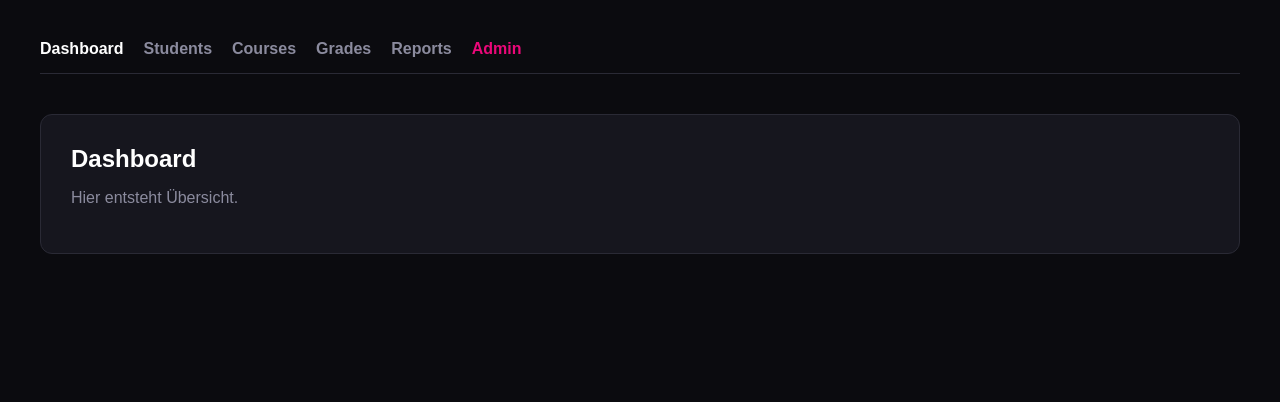
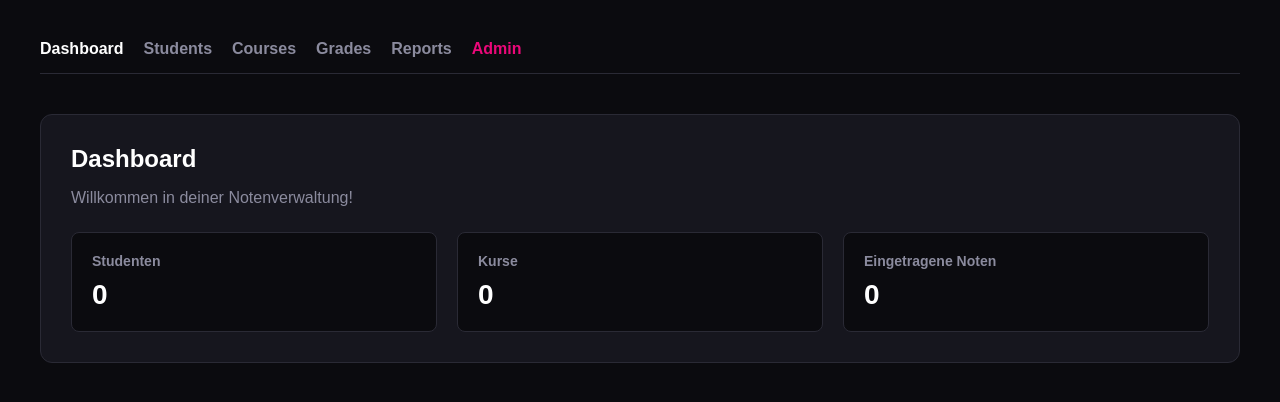
Before and after one commit to bbmnich/Notenverwaltung_Django, a Django app: page / in a window 1280 px wide. Shown: the top 402 px of the page. Run offline with Django 5.2, Linux system fonts and the light colour scheme; data that the repository does not hold is empty.

Commit message:
Dashboard mit Datenbank-Zahlen hinzugefügt

```diff
--- a/basis/templates/dashboard.html
+++ b/basis/templates/dashboard.html
@@ -58,7 +58,7 @@
 <body>
 
     <div class="container">
-        <!-- Das Menü oben zum Testen -->
+        <!-- Hauptmenü der Website -->
         <div class="nav-leiste">
             <a href="{% url 'dashboard' %}" class="aktiv">Dashboard</a>
             <a href="{% url 'students' %}">Students</a>
@@ -71,9 +71,35 @@
         <!-- Der Inhalt für das Dashboard -->
         <div class="box">
             <h1>Dashboard</h1>
-            <p style="color: #8b8b9e;">Hier entsteht Übersicht.</p>
+            <p style="color: #8b8b9e; margin-bottom: 25px;">Willkommen in deiner Notenverwaltung!</p>
+
+            <!-- Flexbox für die Statistik-Karten nebeneinander -->
+            <div style="display: flex; gap: 20px; margin-top: 20px;">
+
+                <!-- Karte 1: Studenten-Zähler -->
+                <div
+                    style="background: #0b0b0f; border: 1px solid #2a2a35; padding: 20px; border-radius: 8px; flex: 1;">
+                    <h3 style="margin: 0; color: #8b8b9e; font-size: 14px;">Studenten</h3>
+                    <!-- Hier wird die Variable aus der views.py eingesetzt -->
+                    <p style="font-size: 28px; font-weight: bold; margin: 10px 0 0 0;">{{ student_count }}</p>
+                </div>
+
+                <!-- Karte 2: Kurse-Zähler -->
+                <div
+                    style="background: #0b0b0f; border: 1px solid #2a2a35; padding: 20px; border-radius: 8px; flex: 1;">
+                    <h3 style="margin: 0; color: #8b8b9e; font-size: 14px;">Kurse</h3>
+                    <p style="font-size: 28px; font-weight: bold; margin: 10px 0 0 0;">{{ course_count }}</p>
+                </div>
+
+                <!-- Karte 3: Noten-Zähler -->
+                <div
+                    style="background: #0b0b0f; border: 1px solid #2a2a35; padding: 20px; border-radius: 8px; flex: 1;">
+                    <h3 style="margin: 0; color: #8b8b9e; font-size: 14px;">Eingetragene Noten</h3>
+                    <p style="font-size: 28px; font-weight: bold; margin: 10px 0 0 0;">{{ grade_count }}</p>
+                </div>
+
+            </div>
         </div>
-    </div>
 
 </body>
 
--- a/basis/views.py
+++ b/basis/views.py
@@ -4,11 +4,24 @@ from .models import Student, Course, Grade
 
 
 def dashboard_view(request):
-    return render(request, "dashboard.html")
+    # Gesamtzahl der jeweiligen Einträge aus der Datenbank ermitteln
+    student_count = Student.objects.count()  # Zählt alle Datensätze in der Student-Tabelle
+    course_count = Course.objects.count()  # Zählt alle Datensätze in der Course-Tabelle
+    grade_count = Grade.objects.count()  # Zählt alle Datensätze in der Grade-Tabelle
+
+    # Dictionary bündelt die Daten, um sie an das HTML-Template zu übergeben
+    context = {
+        "student_count": student_count,
+        "course_count": course_count,
+        "grade_count": grade_count,
+    }
+
+    # dashboard mit den aktuellen Daten
+    return render(request, "dashboard.html", context)
 
 
 def students_view(request):
-    students = Student.objects.all()  # Holt alle Studenten aus der Datenbank
+    students = Student.objects.all()  # alle Studenten aus der Datenbank
     return render(request, "students.html", {"students": students})
 
 
```
